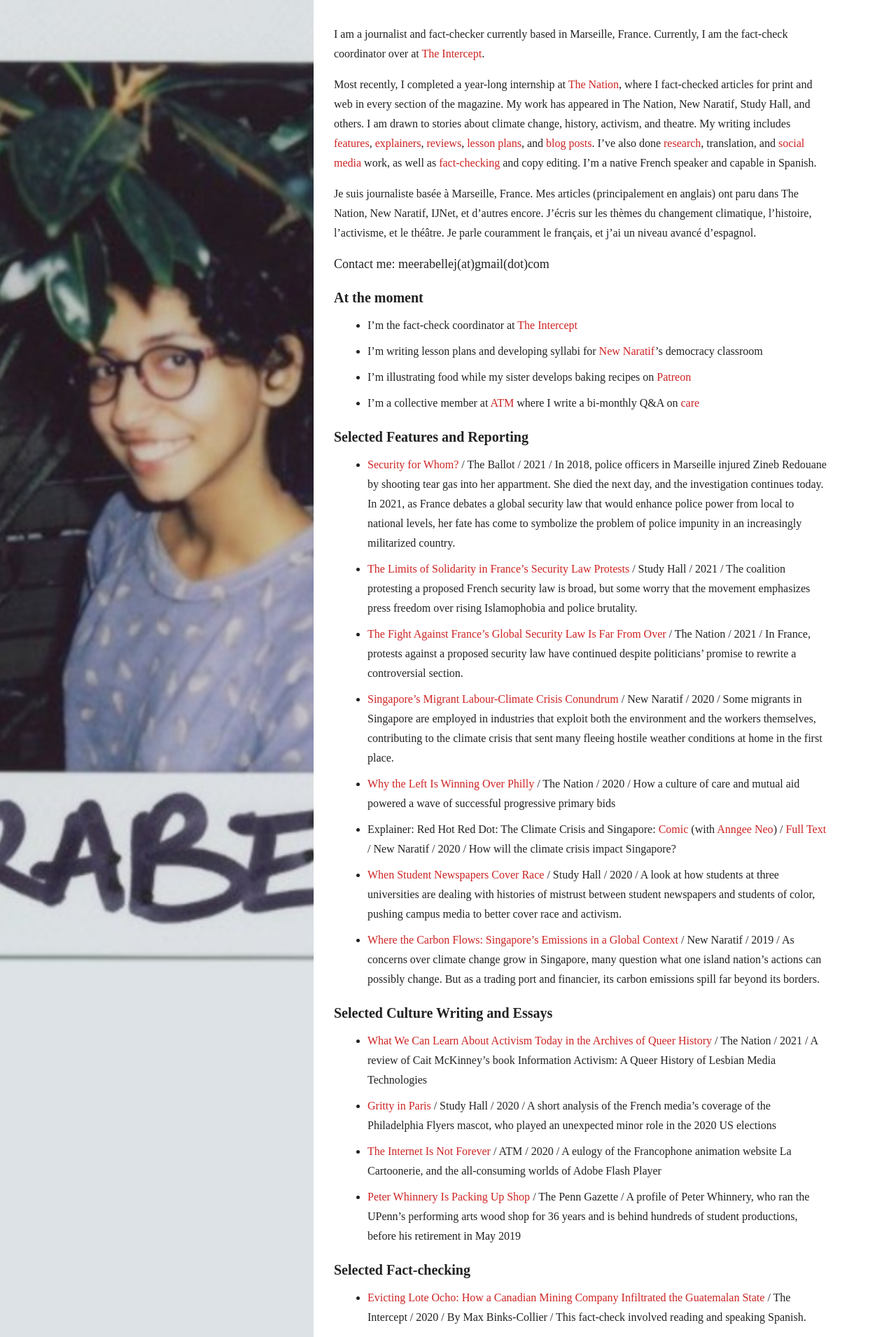
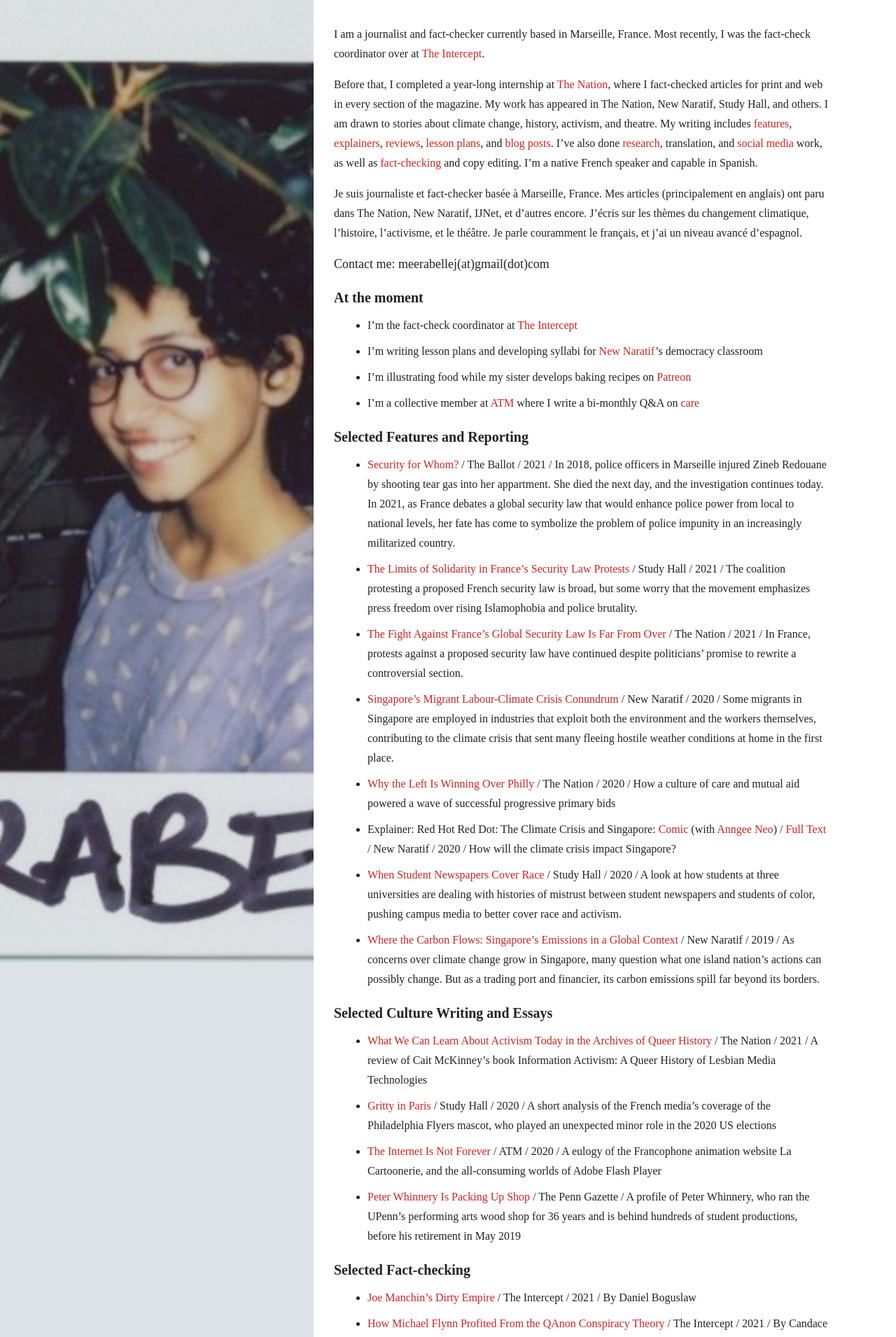
Before and after one commit to meerabellejesuthasan/meerabellejesuthasan.github.io, a Jekyll site: the page built from index.md, in a window 1280 px wide. Shown: the top 1910 px of the page at 70% size. Built offline with Jekyll 4.4.1, drawn with Linux system fonts in a browser that asks for light colours; nearby versions of some CDN libraries; some web fonts are replaced; Markdown is read by kramdown in place of the engine named in the settings.

Commit message:
Update index.md

```diff
--- a/index.md
+++ b/index.md
@@ -1,11 +1,11 @@
 ---
 layout: default
 ---
-I am a journalist and fact-checker currently based in Marseille, France. Currently, I am the fact-check coordinator over at [The Intercept](http://theintercept.com/).
+I am a journalist and fact-checker currently based in Marseille, France. Most recently, I was the fact-check coordinator over at [The Intercept](http://theintercept.com/).
 
-Most recently, I completed a year-long internship at [The Nation](https://thenation.com), where I fact-checked articles for print and web in every section of the magazine. My work has appeared in The Nation, New Naratif, Study Hall, and others. I am drawn to stories about climate change, history, activism, and theatre. My writing includes [features](https://www.thenation.com/article/politics/philadelphia-dem-primary-movement/), [explainers](https://newnaratif.com/research/explainer-the-climate-crisis-and-singapore/), [reviews](https://www.broadstreetreview.com/theater/inis-nua-theatre-company-presents-inua-ellamss-untitled), [lesson plans](https://pulitzercenter.org/builder/lesson/using-oral-history-reporting-26959), and [blog posts](https://pulitzercenter.org/blog/pulitzer-center-brings-circus-without-borders-filmmakers-and-acrobats-dc-schools). I've also done [research]({{site.baseurl}}/#researching), translation, and [social media]({{site.baseurl}}/#social-media) work, as well as [fact-checking]({{site.baseurl}}/#fact-checking) and copy editing. I'm a native French speaker and capable in Spanish.
+Before that, I completed a year-long internship at [The Nation](https://thenation.com), where I fact-checked articles for print and web in every section of the magazine. My work has appeared in The Nation, New Naratif, Study Hall, and others. I am drawn to stories about climate change, history, activism, and theatre. My writing includes [features](https://www.thenation.com/article/politics/philadelphia-dem-primary-movement/), [explainers](https://newnaratif.com/research/explainer-the-climate-crisis-and-singapore/), [reviews](https://www.broadstreetreview.com/theater/inis-nua-theatre-company-presents-inua-ellamss-untitled), [lesson plans](https://pulitzercenter.org/builder/lesson/using-oral-history-reporting-26959), and [blog posts](https://pulitzercenter.org/blog/pulitzer-center-brings-circus-without-borders-filmmakers-and-acrobats-dc-schools). I've also done [research]({{site.baseurl}}/#researching), translation, and [social media]({{site.baseurl}}/#social-media) work, as well as [fact-checking]({{site.baseurl}}/#fact-checking) and copy editing. I'm a native French speaker and capable in Spanish.
 
-Je suis journaliste basée à Marseille, France. Mes articles (principalement en anglais) ont paru dans The Nation, New Naratif, IJNet, et d'autres encore. J'écris sur les thèmes du changement climatique, l'histoire, l'activisme, et le théâtre. Je parle couramment le français, et j'ai un niveau avancé d'espagnol.
+Je suis journaliste et fact-checker basée à Marseille, France. Mes articles (principalement en anglais) ont paru dans The Nation, New Naratif, IJNet, et d'autres encore. J'écris sur les thèmes du changement climatique, l'histoire, l'activisme, et le théâtre. Je parle couramment le français, et j'ai un niveau avancé d'espagnol.
 
 ## Contact me: meerabellej(at)gmail(dot)com
 
@@ -32,6 +32,8 @@ Je suis journaliste basée à Marseille, France. Mes articles (principalement en
 * [Peter Whinnery Is Packing Up Shop](http://thepenngazette.com/peter-whinnery-is-packing-up-shop/) / The Penn Gazette / A profile of Peter Whinnery, who ran the UPenn's performing arts wood shop for 36 years and is behind hundreds of student productions, before his retirement in May 2019
 
 <h1 id="fact-checking"> Selected Fact-checking </h1>
+* [Joe Manchin's Dirty Empire](https://theintercept.com/2021/09/03/joe-manchin-coal-fossil-fuels-pollution/) / The Intercept / 2021 / By Daniel Boguslaw
+* [How Michael Flynn Profited From the QAnon Conspiracy Theory](https://theintercept.com/2021/06/27/qanon-michael-flynn-digital-soldiers/) / The Intercept / 2021 / By Candace Rondeaux
 * [Evicting Lote Ocho: How a Canadian Mining Company Infiltrated the Guatemalan State](https://theintercept.com/2020/09/26/hudbay-skye-canada-mining-guatemala/) / The Intercept / 2020 / By Max Binks-Collier / This fact-check involved reading and speaking Spanish.
 * [The Death of Working Class Paris](https://www.thenation.com/article/world/paris-gentrification/) / The Nation / 2020 / By Cole Stangler / This fact-check involved reading and speaking French.
 * [GIJN's Health and Medicine Guide](https://gijn.org/health-and-medicine-guide-table-of-contents/) / GIJN / 2020 / By Catherine Riva and Serena Tinari
```
